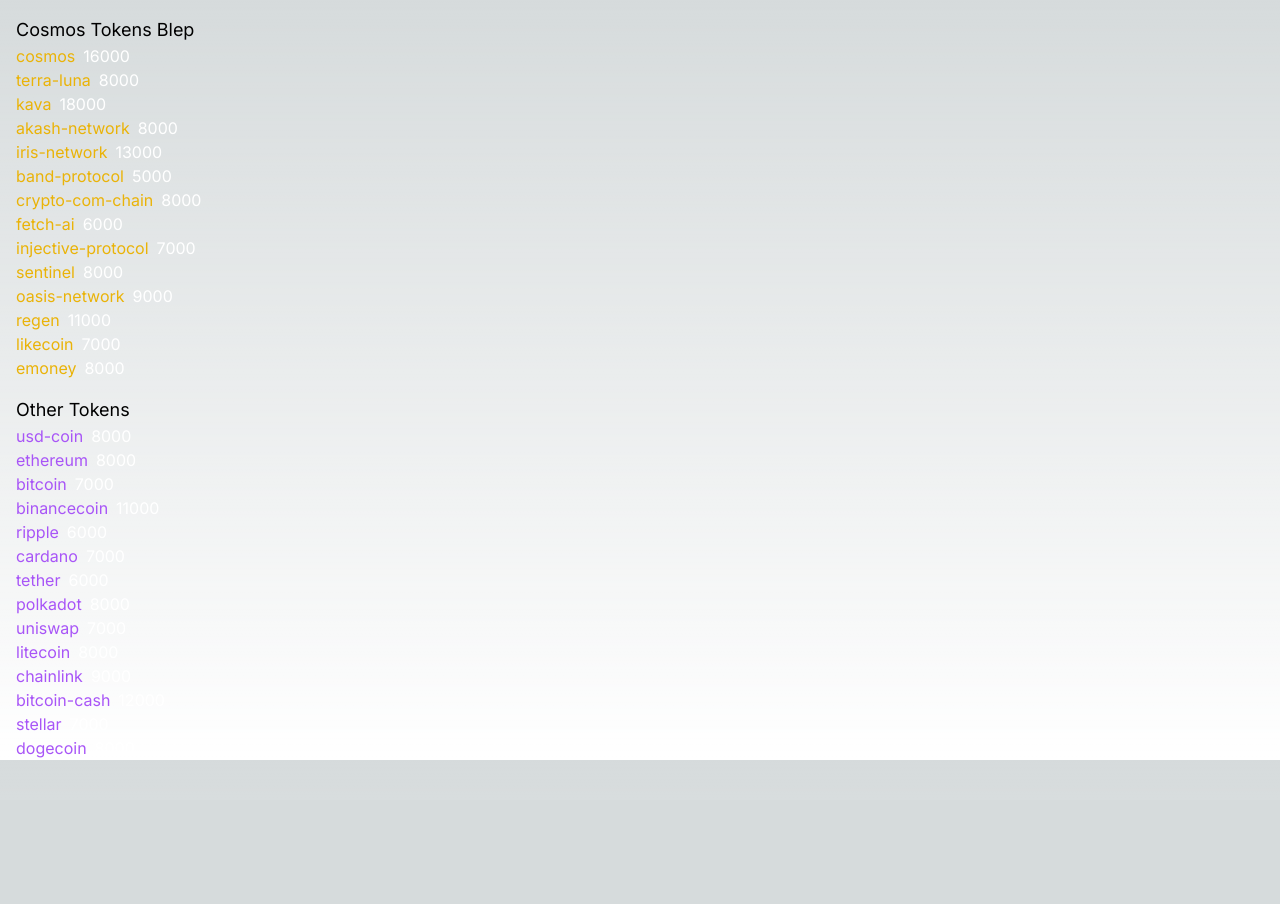
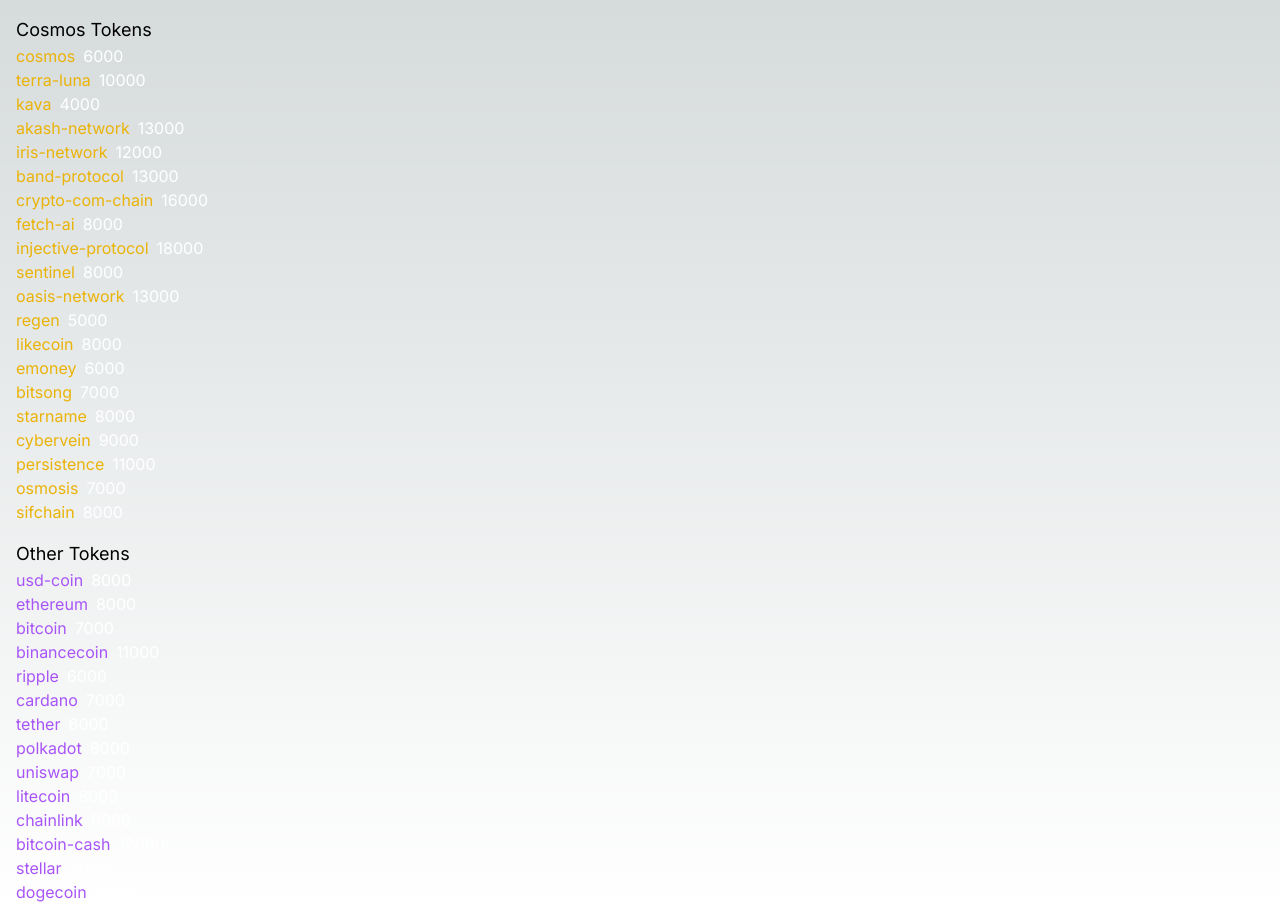
Before and after one commit to or-n/tailwind-eng-ps, a Next.js app: page / in a window 1280 px wide. Before the commit the page ends 800 px from the top, so only its background shows below. Built offline with nearby package versions, Linux system fonts and the light colour scheme.

Commit message:
ps3 (loop range and key bugs)

```diff
--- a/src/app/page.tsx
+++ b/src/app/page.tsx
@@ -11,11 +11,11 @@
   return (
     <div className="h-full w-full flex flex-col px-4">
       <div className="py-4">
-        <h1 className="text-lg">Cosmos Tokens Blep</h1>
+        <h1 className="text-lg">Cosmos Tokens</h1>
         <div>
-          {prices.slice(COSMOS_TOKEN_IDS.length).map((price, index) => (
+          {prices.slice(OTHER_TOKEN_IDS.length).map((price, index) => (
             <div
-              key={index}
+              key={COSMOS_TOKEN_IDS[index]}
               className="flex gap-2 text-white">
               <div className="text-yellow-500">{COSMOS_TOKEN_IDS[index]}</div>
               <div>{price}</div>
@@ -30,7 +30,7 @@
       </h1>
       {prices.slice(0, OTHER_TOKEN_IDS.length).map((price, index) => (
         <div
-          key={index}
+          key={OTHER_TOKEN_IDS[index]}
           className="flex gap-2 text-white">
           <div className="text-purple-500">{OTHER_TOKEN_IDS[index]}</div>
           <div>{price}</div>
--- a/src/lib/ps2/signDocParser.ts
+++ b/src/lib/ps2/signDocParser.ts
@@ -6,9 +6,9 @@
 import {} from "@cosmjs/proto-signing"
 
 export type SignDocParser = {
-	get_fee(): Coin[]
-	get_gas(): number
-	get_chain_id(): string
+    get_fee(): Coin[]
+    get_gas(): number
+    get_chain_id(): string
 }
 
 class AminoSignDocParser implements SignDocParser {
```
Also changed, not shown: src/lib/ps3/bugs.md (added, +6 -0 lines).
